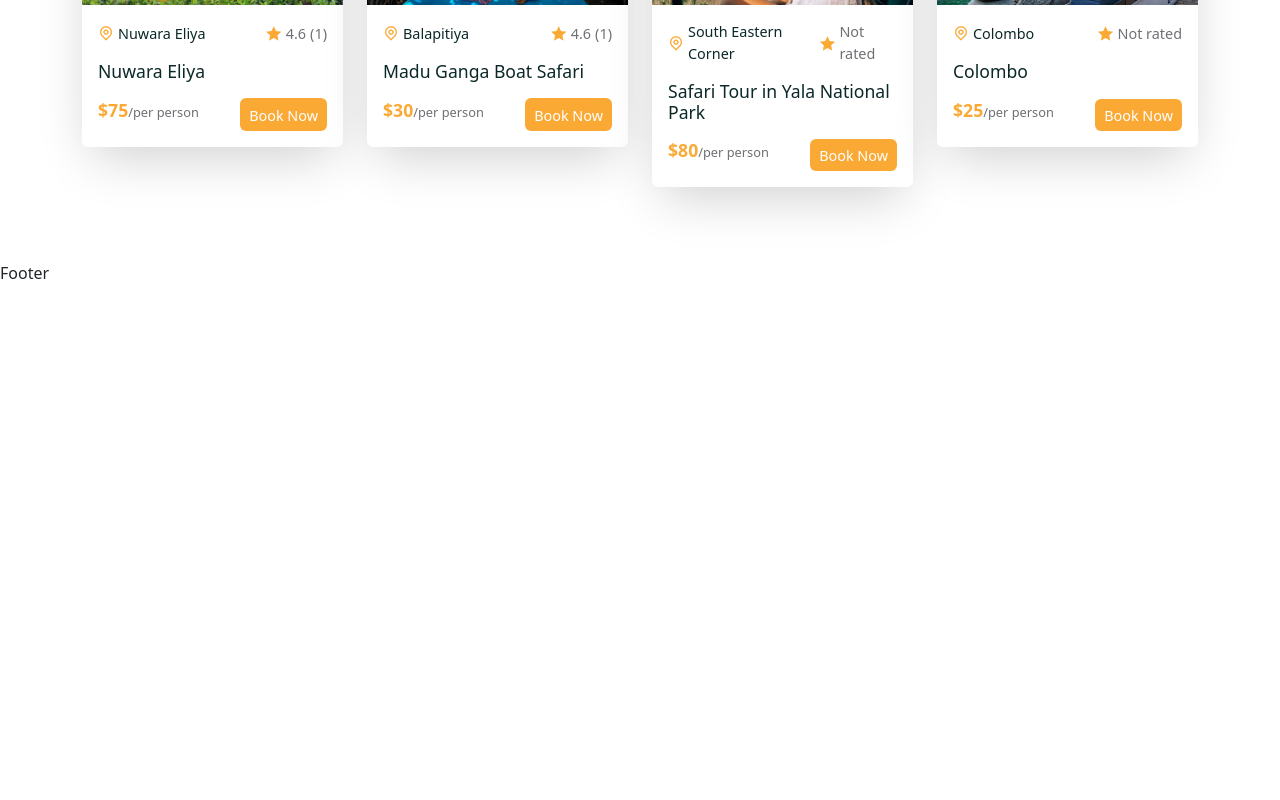
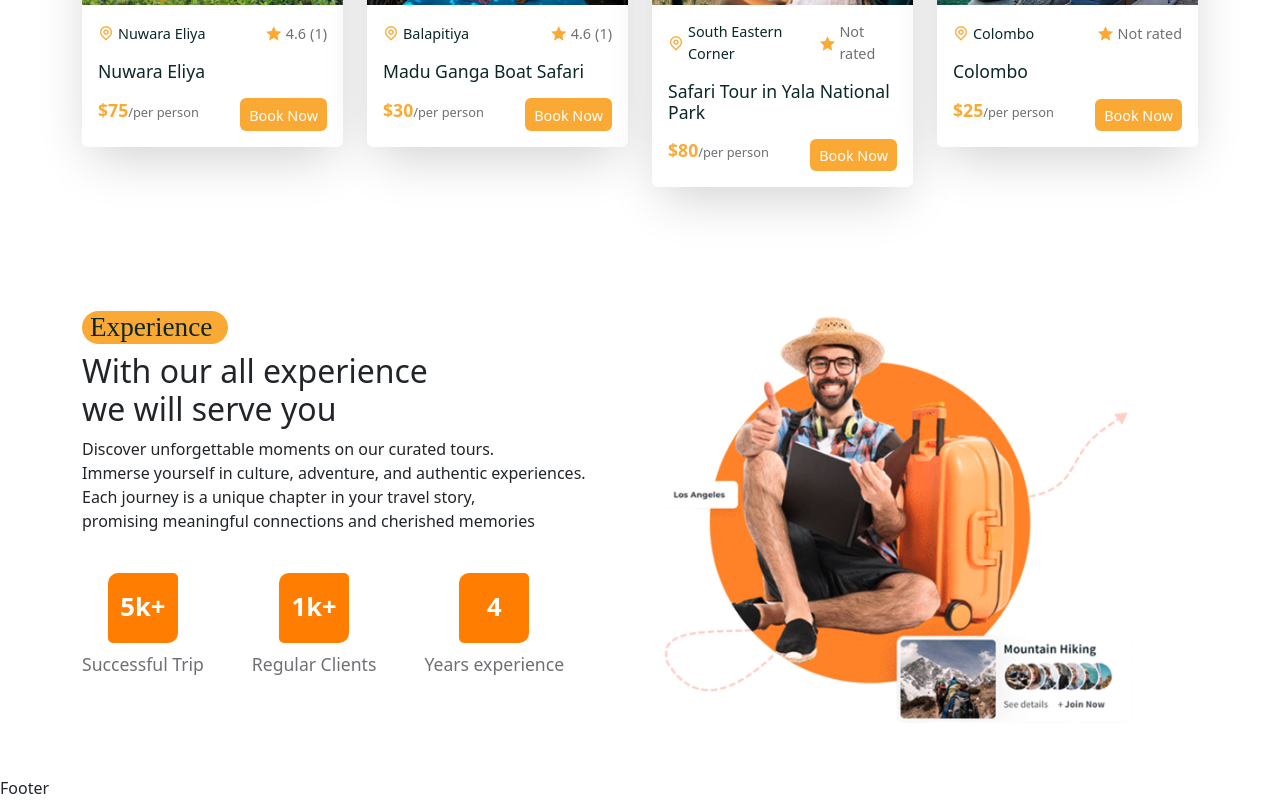
Before and after one commit to idlakshan/Travel-SriLanka-FrontEnd, a React (Create React App) app: page /home in a window 1280 px wide. Shown: the part 1902-2702 px from the top of the page. Before the commit the page ends 2187 px from the top, so only its background shows below. Built offline with nearby package versions, Linux system fonts and the light colour scheme; a web font is replaced by a local one.

Commit message:
implement experince section

```diff
--- a/src/pages/Home.jsx
+++ b/src/pages/Home.jsx
@@ -5,6 +5,7 @@ import { Container, Row, Col } from 'reactstrap'
 import homeImg1 from './../assets/images/home-img-1.jpg'
 import homeImg2 from './../assets/images/home-img-2.jpg'
 import homeVideo from './../assets/images/video.mp4'
+import experinceImg from './../assets/images/experience.png'
 import Subtitle from '../shared/Subtitle'
 import sriLankaImg from './../assets/images/srilanka.png'
 import SearchBar from '../shared/SearchBar'
@@ -77,6 +78,46 @@ const Home = () => {
 
     </section>
 
+      {/* ------------Experience Section------------ */}
+
+      <section>
+        <Container>
+          <Row>
+            <Col lg="6">
+            <div className="experience__content">
+              <Subtitle subtitle={"Experience"}/>
+              <h2>With our all experience <br/> we will serve you</h2>
+              <p>Discover unforgettable moments on our curated tours.<br/> Immerse yourself in culture, adventure, and authentic experiences.<br/>
+                 Each journey is a unique chapter in your travel story,<br/> promising meaningful connections and cherished memories</p>
+            </div>
+
+            <div className='counter__wrapper d-flex align-items-center gap-5'>
+              <div className='counter__box'>
+                <span>5k+</span>
+                 <h6>Successful Trip</h6>
+              </div>
+
+              <div className='counter__box'>
+                <span>1k+</span>
+                 <h6>Regular Clients</h6>
+              </div>
+
+              <div className='counter__box'>
+                <span>4</span>
+                 <h6>Years experience</h6>
+              </div>
+
+            </div>
+            </Col>
+            <Col lg="6">
+            <div className="experince__img">
+              <img src={experinceImg} alt="" />
+            </div>
+            </Col>
+          </Row>
+        </Container>
+      </section>
+
     </>
   )
 }
--- a/src/styles/home.css
+++ b/src/styles/home.css
@@ -62,3 +62,42 @@
     font-weight: 500;
 
 }
+
+.experince__content h2{
+    font-size: 2.5rem;
+    margin-top: 1rem;
+    font-weight: 500;
+}
+
+.experince__content p{
+    font-size: 1.1rem;
+    margin-top: 1rem;
+    color: var(--text-color);
+}
+
+.counter__wrapper{
+    margin-top: 2.5rem;
+}
+.counter__box span{
+    width: 70px;
+    height: 70px;
+    margin: auto;
+    display: flex;
+    align-items: center;
+    justify-content: center;
+    background: var(--primary-color);
+    color: #fff;
+    font-size: 1.6rem;
+    font-weight: 600;
+    border-radius: 10px 5px 10px 5px;
+}
+
+.counter__box h6{
+    font-size: 1.1rem;
+    margin-top: 0.7rem;
+    color: var(--text-color);
+}
+
+.experince__img img{
+    width: 90%;
+}
```
Also changed, not shown: src/assets/images/experience.png (added).
